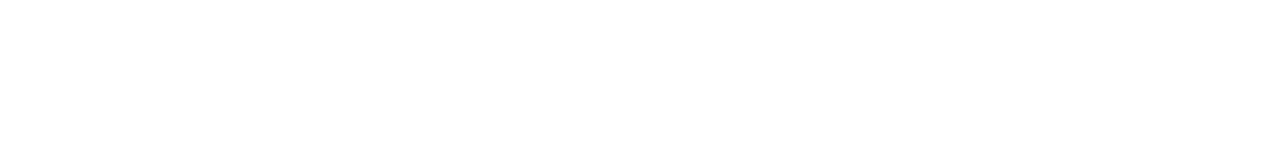
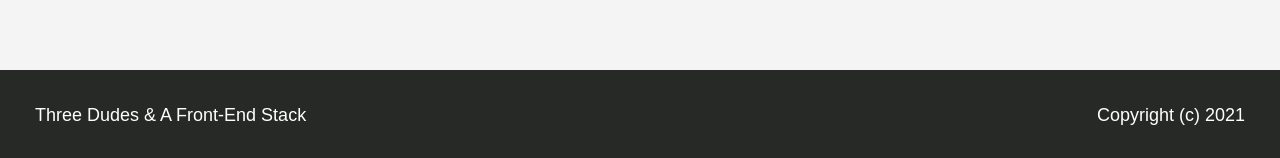
Before and after one commit to salsc/project-three, a React (Create React App) app: page / in a window 1280 px wide. Shown: the part 821-979 px from the top of the page. Before the commit the page ends 800 px from the top, so only its background shows below. Built offline with nearby package versions, Linux system fonts and the light colour scheme; no server answers.

Commit message:
Page Header and Footer updated

```diff
--- a/src/components/App/App.css
+++ b/src/components/App/App.css
@@ -6,8 +6,6 @@
   background-color: rgb(38, 41, 38);
   display: flex;
   font-size: xx-large;
-
-
   color: white;
 }
 
@@ -15,10 +13,24 @@
   text-decoration: none;
   color: white;
   padding: 20px;
-
   font-weight: 900;
 }
 
 a {
   text-decoration: none;
 }
+
+.fixed-bottom {
+  background-color: rgb(38, 41, 38);
+  display: flex;
+  flex-direction: row;
+  justify-content: space-between;
+  font-size: large;
+  color: white;
+  padding: 35px;
+}
+
+main {
+ height: 750px;
+ background-color:rgba(211, 211, 211, .25);
+}
--- a/src/components/App/App.js
+++ b/src/components/App/App.js
@@ -55,6 +55,11 @@
           </Route>
         </Switch>
         </main>
+        <div class="fixed-bottom">
+          <div>Three Dudes & A Front-End Stack</div>
+          <div>Copyright (c) 2021</div>
+        </div>
+
       </div>
     )
   }
--- a/src/components/Home/Home.css
+++ b/src/components/Home/Home.css
@@ -1,5 +1,5 @@
 .container {
-    background-color:lightgray;
+    /* background-color:lightgray; */
     text-decoration: none;
     color: black;
     padding: 20px;
```
